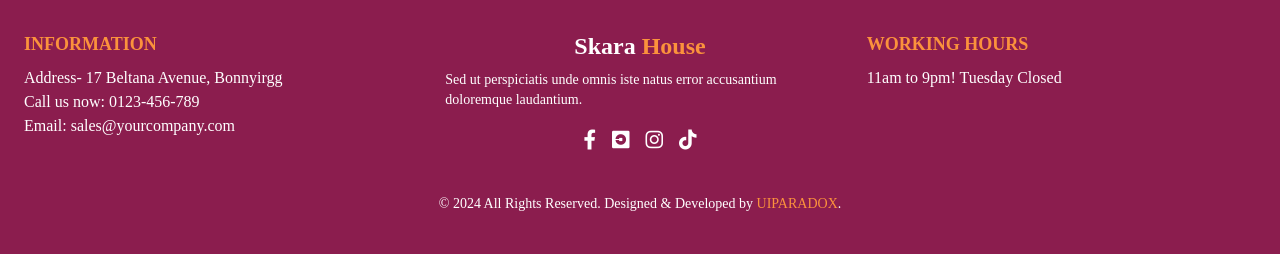
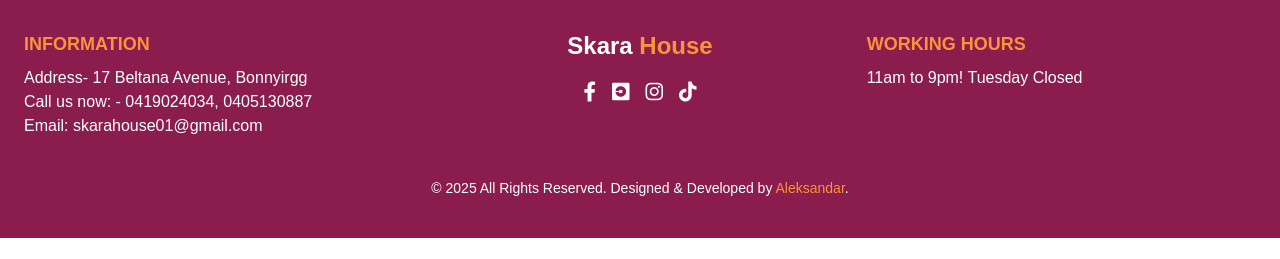
Before and after one commit to aleksandar-stotka/grill-house, a Nuxt app: page /contact in a window 1280 px wide. Shown: the part 538-797 px from the top of the page. Built offline with nearby package versions, Linux system fonts and the light colour scheme; no server answers.

Commit message:
set-blobal-font-done

```diff
--- a/assets/css/main.css
+++ b/assets/css/main.css
@@ -21,13 +21,10 @@
     100% { transform: rotate(360deg); }
   }
 
+body {
+  font-family: "Barlow", sans-serif;
+  font-weight: 500;
+  font-style: normal;
 
-  body {
-    font-family: "Barlow", serif;
-  font-weight: 200;
-  font-style: normal;
-    margin: 0;
-    padding: 0;
-    box-sizing: border-box;
 
-  }
+}
--- a/components/Footer.vue
+++ b/components/Footer.vue
@@ -8,8 +8,8 @@
         <div>
           <h2 class="text-lg font-bold text-orange-400">INFORMATION</h2>
           <p class="mt-2">Address- 17 Beltana Avenue, Bonnyirgg</p>
-          <p>Call us now: 0123-456-789</p>
-          <p>Email: sales@yourcompany.com</p>
+          <p>Call us now: - 0419024034, 0405130887</p>
+          <p>Email: skarahouse01@gmail.com</p>
         </div>
 
         <!-- Logo and Tagline -->
@@ -17,9 +17,7 @@
           <h1 class="text-2xl font-bold">
             Skara <span class="text-orange-400">House</span>
           </h1>
-          <p class="mt-2 text-sm max-w-md">
-            Sed ut perspiciatis unde omnis iste natus error accusantium doloremque laudantium.
-          </p>
+
           <!-- Social Icons -->
           <div class="flex space-x-4 mt-4">
             <a href="https://www.facebook.com/profile.php?id=61573204824323" class="text-xl hover:text-orange-400"><i class="fab fa-facebook-f"></i></a>
@@ -39,7 +37,7 @@
 
       <!-- Copyright Text -->
       <div class="mt-10 text-center text-sm">
-        <p>&copy; 2024 All Rights Reserved. Designed & Developed by <span class="text-orange-400">UIPARADOX</span>.</p>
+        <p>&copy; 2025 All Rights Reserved. Designed & Developed by <span class="text-orange-400">Aleksandar</span>.</p>
       </div>
     </div>
   </footer>
--- a/package.json
+++ b/package.json
@@ -13,6 +13,7 @@
     "@apollo/client": "^3.13.0",
     "@apollo/server": "^4.11.3",
     "@as-integrations/h3": "^1.2.1",
+    "@fontsource/barlow": "^5.1.1",
     "@fontsource/figtree": "^5.1.2",
     "@nuxtjs/tailwindcss": "^6.13.1",
     "graphql": "^16.10.0",
```
Also changed, not shown: 1 other file (tests, documents, lock files or other folders).
